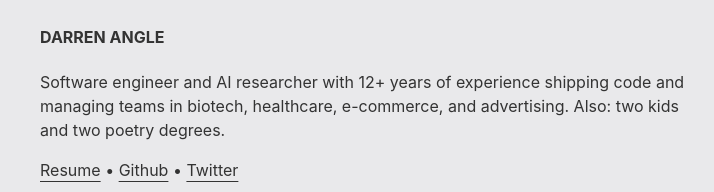
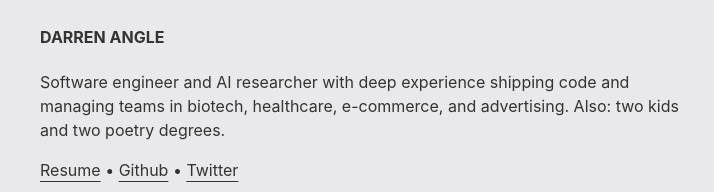
Before and after one commit to darrenangle/darren.computer, a React (Vite) app: page / in a window 1280 px wide. Shown: the part 177-369 px from the top of the page, without its empty margins (274-988 px from the left). Built offline with nearby package versions, Linux system fonts and the light colour scheme; a web font is replaced by a local one.

Commit message:
change exp wording

```diff
--- a/src/App.tsx
+++ b/src/App.tsx
@@ -6,9 +6,9 @@ function App() {
       <img className="ellipse" src="/ellipse.svg" alt="Ellipse Graphic" />
       <h4>DARREN ANGLE</h4>
       <p>
-        Software engineer and AI researcher with 12+ years of experience
-        shipping code and managing teams in biotech, healthcare, e-commerce, and
-        advertising. Also: two kids and two poetry degrees.
+        Software engineer and AI researcher with deep experience shipping code
+        and managing teams in biotech, healthcare, e-commerce, and advertising.
+        Also: two kids and two poetry degrees.
       </p>
       <p>
         <a target="_blank" href="./Darren.Angle.Resume.2024.pdf">
```
